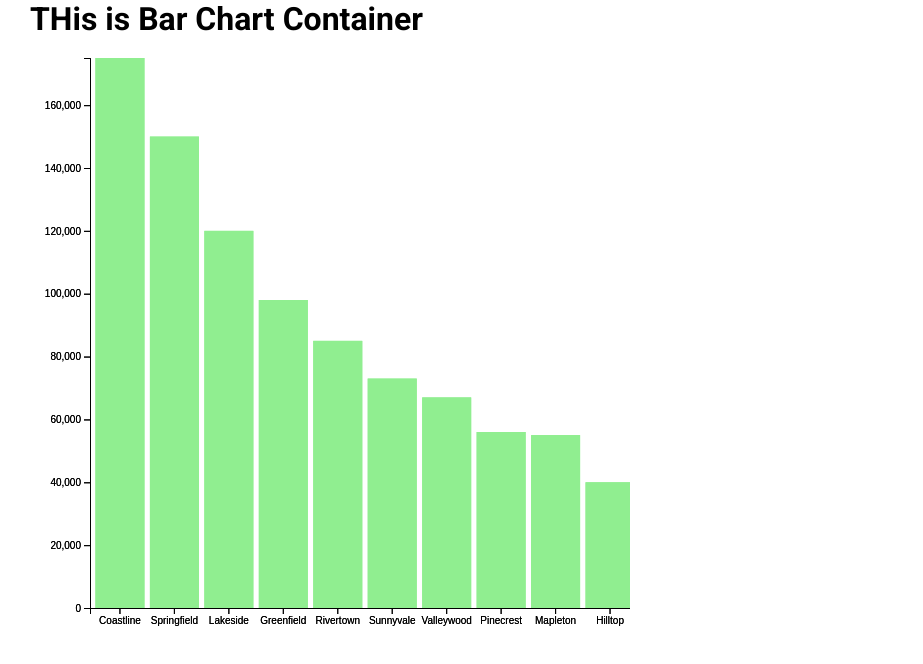
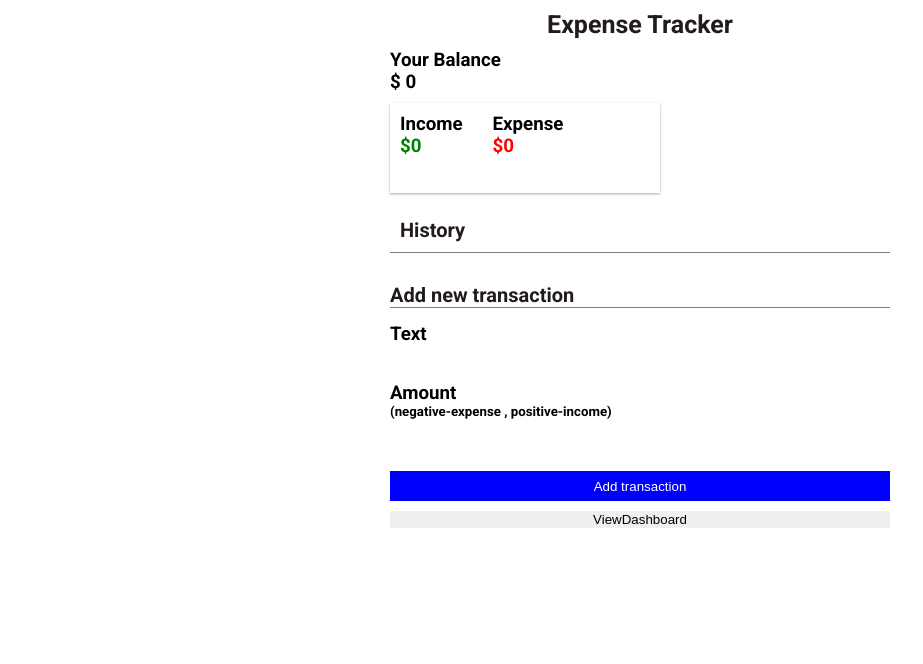
Before and after one commit to Chand-007/Expense-Manager, a React (Create React App) app: page / in a window 1280 px wide. Shown: the top 664 px of the page, without its empty margins (0-923 px from the left). Built offline with nearby package versions, Linux system fonts and the light colour scheme; a web font is replaced by a local one.

Commit message:
added chart logic

```diff
--- a/src/App.js
+++ b/src/App.js
@@ -1,10 +1,19 @@
 import ExpenseTracker from './ExpenseTracker';
 import './App.css';
+import { useState } from 'react';
+import Barchart from './Barchart';
+function App() {
 
-function App() {
+  const [dashboard,setDashboard] = useState(false)
+  const [income,setIncome] = useState(0)
+  const [expense,setExpense] = useState(0)
+  console.log("App.js Component is reloaded")
   return (
     <div className="App">
-      <ExpenseTracker/>
+
+      <ExpenseTracker dashboard={dashboard} setDashboard={setDashboard} income={income}
+      setIncome={setIncome} expense={expense} setExpense={setExpense}/>
+      {dashboard && <Barchart dashboard={dashboard} setDashboard={setDashboard} income={income} expense={expense}/>}
     </div>
   );
 }
--- a/src/Barchart.js
+++ b/src/Barchart.js
@@ -2,62 +2,31 @@ import * as d3 from "d3"
 import { useRef,useEffect } from "react"
 
 
-export default function Barchart(){
+export default function Barchart({income,expense}){
     const ref = useRef()
 
     const data = [
-        {
-          "Name": "Springfield",
-          "Population": 150000
-        },
-        {
-          "Name": "Rivertown",
-          "Population": 85000
-        },
-        {
-          "Name": "Lakeside",
-          "Population": 120000
-        },
-        {
-          "Name": "Mapleton",
-          "Population": 55000
-        },
-        {
-          "Name": "Greenfield",
-          "Population": 98000
-        },
-        {
-          "Name": "Sunnyvale",
-          "Population": 73000
-        },
-        {
-          "Name": "Hilltop",
-          "Population": 40000
-        },
-        {
-          "Name": "Coastline",
-          "Population": 175000
-        },
-        {
-          "Name": "Valleywood",
-          "Population": 67000
-        },
-        {
-          "Name": "Pinecrest",
-          "Population": 56000
-        }
+      {
+        "Name":"Income",
+        "Population":income
+      },
+      {
+        "Name":"Expense",
+        "Population":Math.abs(expense)
+      },
       ]
+
 
 
     useEffect(()=>{
 
 
-        const width = 600;
-        const height = 600;
-        const marginTop = 20;
+        const width = 400;
+        const height = 300;
+        const marginTop = 10;
         const marginRight = 10;
         const marginBottom = 30;
-        const marginLeft = 60;
+        const marginLeft = 40;
 
         const arrayLike = [0,d3.max(data,(d)=>d.Population)]
 
@@ -106,13 +75,15 @@ export default function Barchart(){
 
 
 
+
     },[])
 
 
+    console.log("Barchart.js component is loaded")
 
     return(
-        <div className="chart-container" style={{"marginLeft":"30px"}}>
-            <h1>THis is Bar Chart Container</h1>
+        <div className="chart-container" style={{"marginLeft":"100px","marginTop":"150px"}}>
+
             <svg ref={ref}></svg>
         </div>
     )
--- a/src/ExpenseTracker.js
+++ b/src/ExpenseTracker.js
@@ -6,11 +6,10 @@ import TransactionContainer from './TransactionContainer'
 
 import { useState,useEffect } from 'react'
 
-export default function ExpenseTracker(){
+export default function ExpenseTracker({income,setIncome,expense,setExpense,dashboard,setDashboard}){
     const [total,setTotal] = useState([])
     const [balance,setBalance] = useState(0)
-    const [income,setIncome] = useState(0)
-    const [expense,setExpense] = useState(0)
+
     useEffect(()=>{
         calculateExpense()
     },[total])
@@ -30,6 +29,7 @@ export default function ExpenseTracker(){
             <BalanceFigContainer expense={expense} income={income}/>
             <HistoryContainer total={total}/>
             <TransactionContainer total={total} setTotal={setTotal}/>
+            <button onClick={()=>setDashboard(prev=>!prev)}>ViewDashboard</button>
         </div>
     )
 }
--- a/src/index.js
+++ b/src/index.js
@@ -7,7 +7,7 @@ import reportWebVitals from './reportWebVitals';
 const root = ReactDOM.createRoot(document.getElementById('root'));
 root.render(
   <React.StrictMode>
-    <Barchart />
+    <App />
   </React.StrictMode>
 );
 
```
